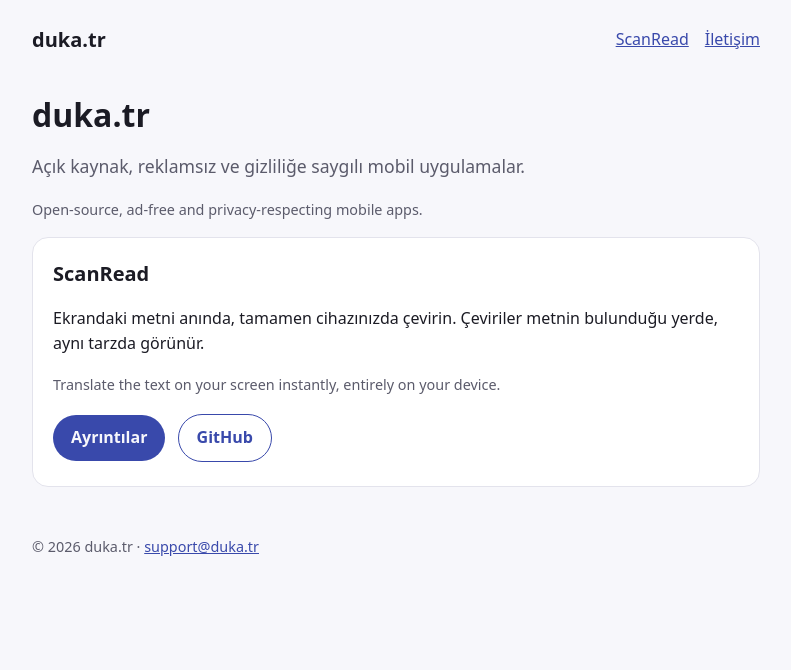
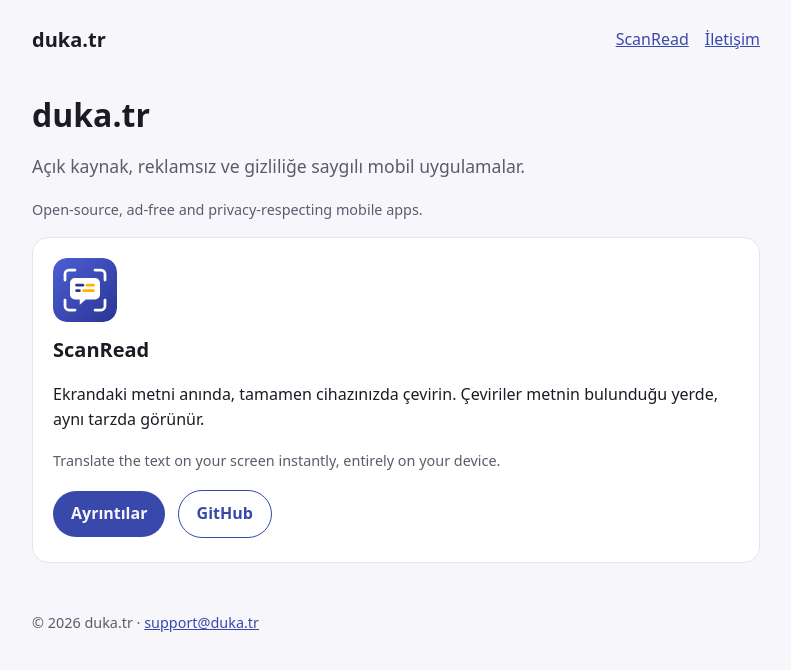
Before and after one commit to duka-tr/duka-tr.github.io, a plain HTML site: page index.html in a window 1280 px wide. Shown: the whole page, without its empty margins (244-1035 px from the left). Drawn offline with Linux system fonts and the light colour scheme.

Commit message:
Add ScanRead logo and favicon
Co-Authored-By: Claude Opus 5.5 <noreply@anthropic.com>

```diff
--- a/assets/style.css
+++ b/assets/style.css
@@ -93,3 +93,6 @@ footer {
   padding-top: 32px;
   padding-bottom: 32px;
 }
+
+.app-logo { display: block; margin: 32px 0 0; border-radius: 22%; }
+.card .app-logo { margin: 0 0 12px; }
--- a/index.html
+++ b/index.html
@@ -6,6 +6,8 @@
   <title>duka.tr</title>
   <meta name="description" content="duka.tr — açık kaynak, reklamsız mobil uygulamalar.">
   <link rel="stylesheet" href="/assets/style.css">
+  <link rel="icon" href="/assets/scanread-logo.svg" type="image/svg+xml">
+  <link rel="apple-touch-icon" href="/assets/scanread-icon-512.png">
 </head>
 <body>
   <header>
@@ -18,6 +20,7 @@
     <p class="lang">Open-source, ad-free and privacy-respecting mobile apps.</p>
 
     <div class="card">
+      <img class="app-logo" src="/assets/scanread-logo.svg" width="64" height="64" alt="">
       <h2>ScanRead</h2>
       <p>Ekrandaki metni anında, tamamen cihazınızda çevirin. Çeviriler metnin bulunduğu yerde, aynı tarzda görünür.</p>
       <p class="lang">Translate the text on your screen instantly, entirely on your device.</p>
```
Also changed, not shown: scanread/index.html (+5 -0 lines), scanread/privacy/index.html (+2 -0 lines), assets/scanread-icon-512.png (added), assets/scanread-logo.svg (added).
